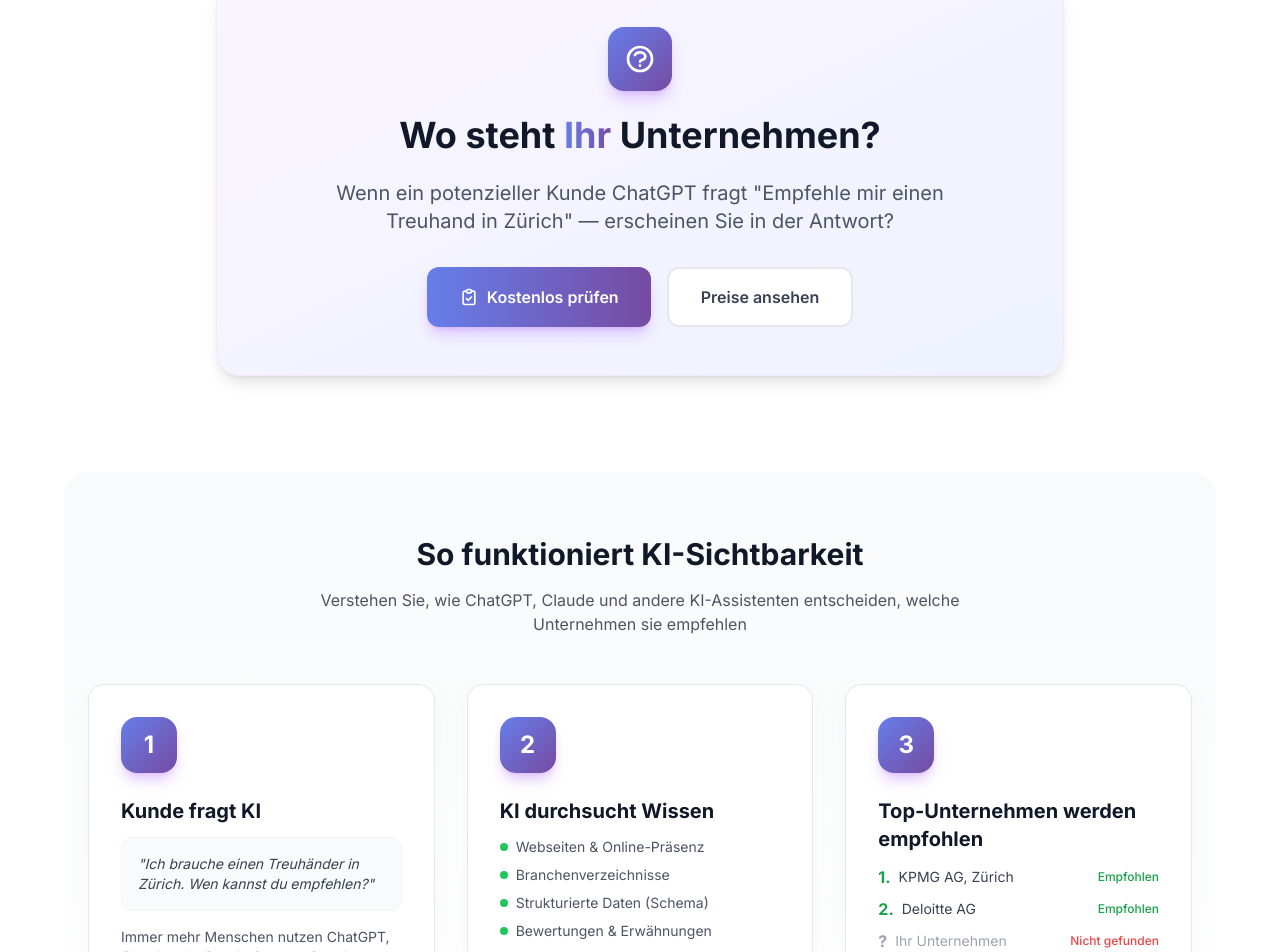
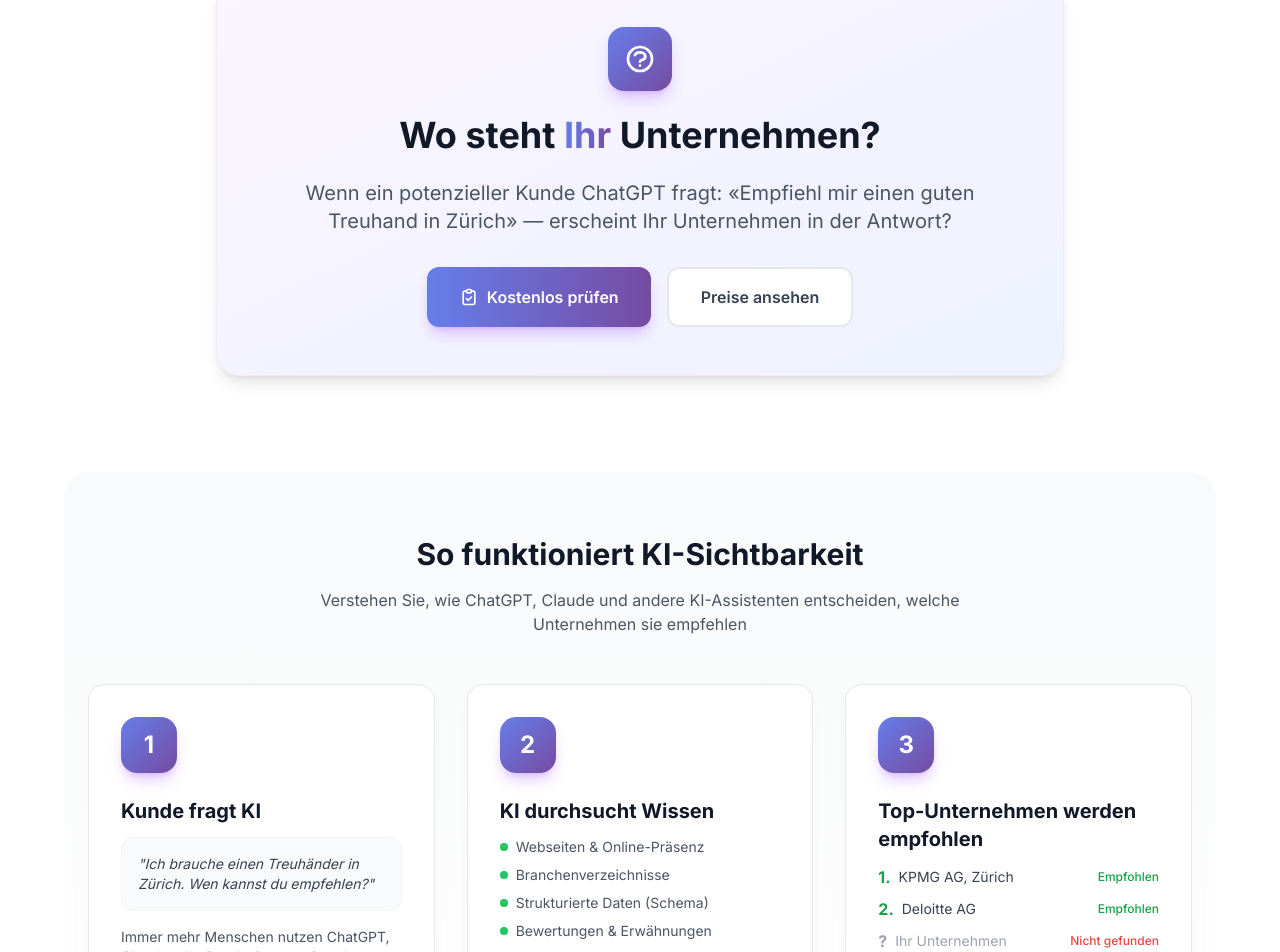
Before and after one commit to RegiosOrg/LLMReady, a Next.js app: page /en/visibility in a window 1280 px wide. Shown: the part 1590-2542 px from the top of the page. Built offline with nearby package versions, Linux system fonts and the light colour scheme.

Commit message:
fix: correct German grammar in visibility page

```diff
--- a/app/[locale]/visibility/page.tsx
+++ b/app/[locale]/visibility/page.tsx
@@ -290,8 +290,8 @@ export default function VisibilityPage() {
           </h2>
 
           <p className="text-xl text-gray-600 mb-8 max-w-2xl mx-auto">
-            Wenn ein potenzieller Kunde ChatGPT fragt "Empfehle mir einen {benchmark.industryDE.split(' ')[0]} in Zürich"
-            — erscheinen Sie in der Antwort?
+            Wenn ein potenzieller Kunde ChatGPT fragt: «Empfiehl mir einen guten {benchmark.industryDE.split(' ')[0]} in Zürich»
+            — erscheint Ihr Unternehmen in der Antwort?
           </p>
 
           <div className="flex flex-col sm:flex-row gap-4 justify-center">
```
